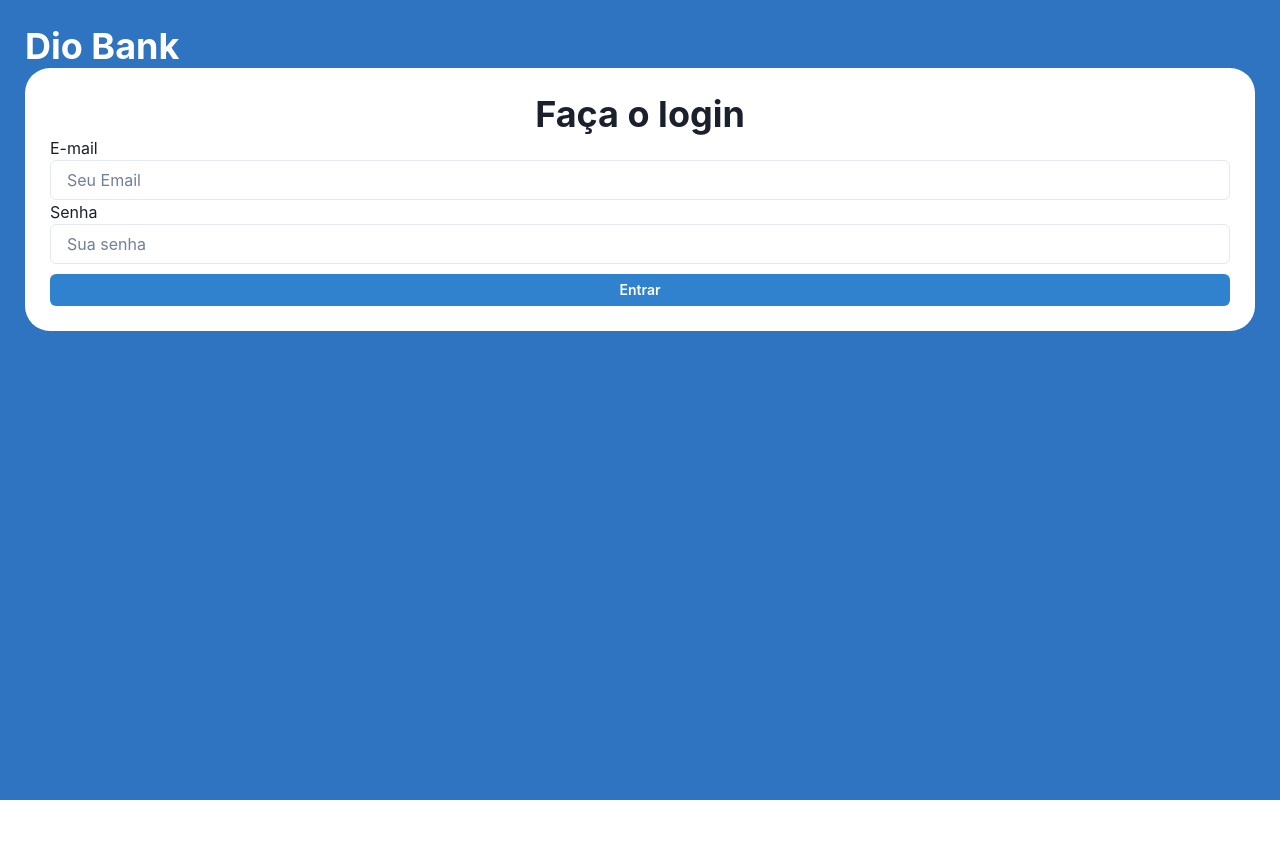
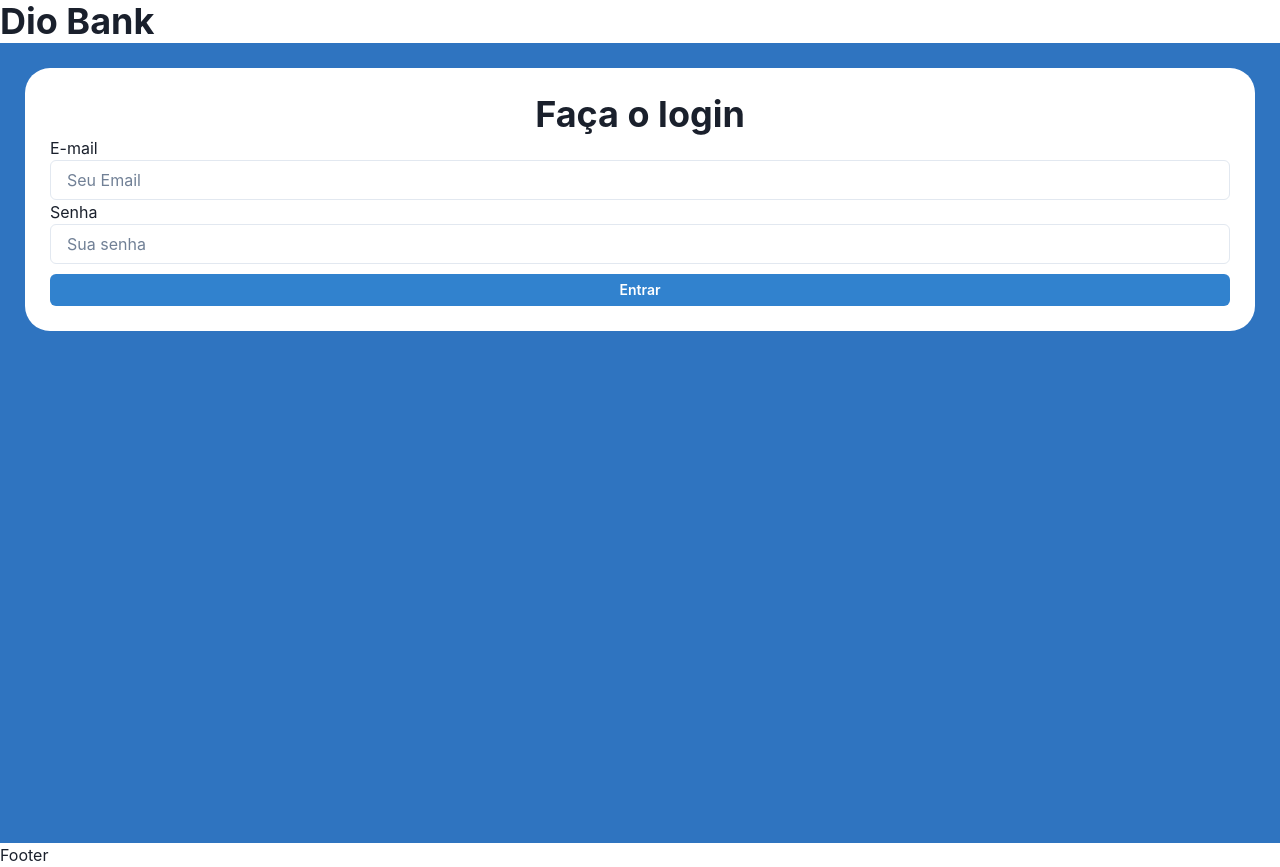
Before and after one commit to mateusesm/challenge02-dio, a React (Vite) app: page / in a window 1280 px wide. Before the commit the page ends 800 px from the top, so only its background shows below. Built offline with nearby package versions, Linux system fonts and the light colour scheme.

Commit message:
update in components

```diff
--- a/src/App.tsx
+++ b/src/App.tsx
@@ -1,15 +1,16 @@
 import { ChakraProvider, Box} from '@chakra-ui/react'
 
-import { Header } from "./components/Header"
+import { Layout } from './components/Layout'
 import { Card } from "./components/Card"
 
 export function App() {
   return (
     <ChakraProvider>
-      <Box minHeight='100vh' backgroundColor='#2F74C0' padding='25px'>
-        <Header />
-        <Card />
-      </Box>
+      <Layout>
+        <Box minHeight='100vh' backgroundColor='#2F74C0' padding='25px'>
+          <Card />
+        </Box>
+      </Layout>
     </ChakraProvider>
   )
 }
--- a/src/components/Header/index.tsx
+++ b/src/components/Header/index.tsx
@@ -2,7 +2,7 @@ import { Heading } from '@chakra-ui/react'
 
 export const Header = () => {
   return (
-    <Heading as='h1' color='#fff'>
+    <Heading as='h1'>
       <header>
         Dio Bank
       </header>
```
